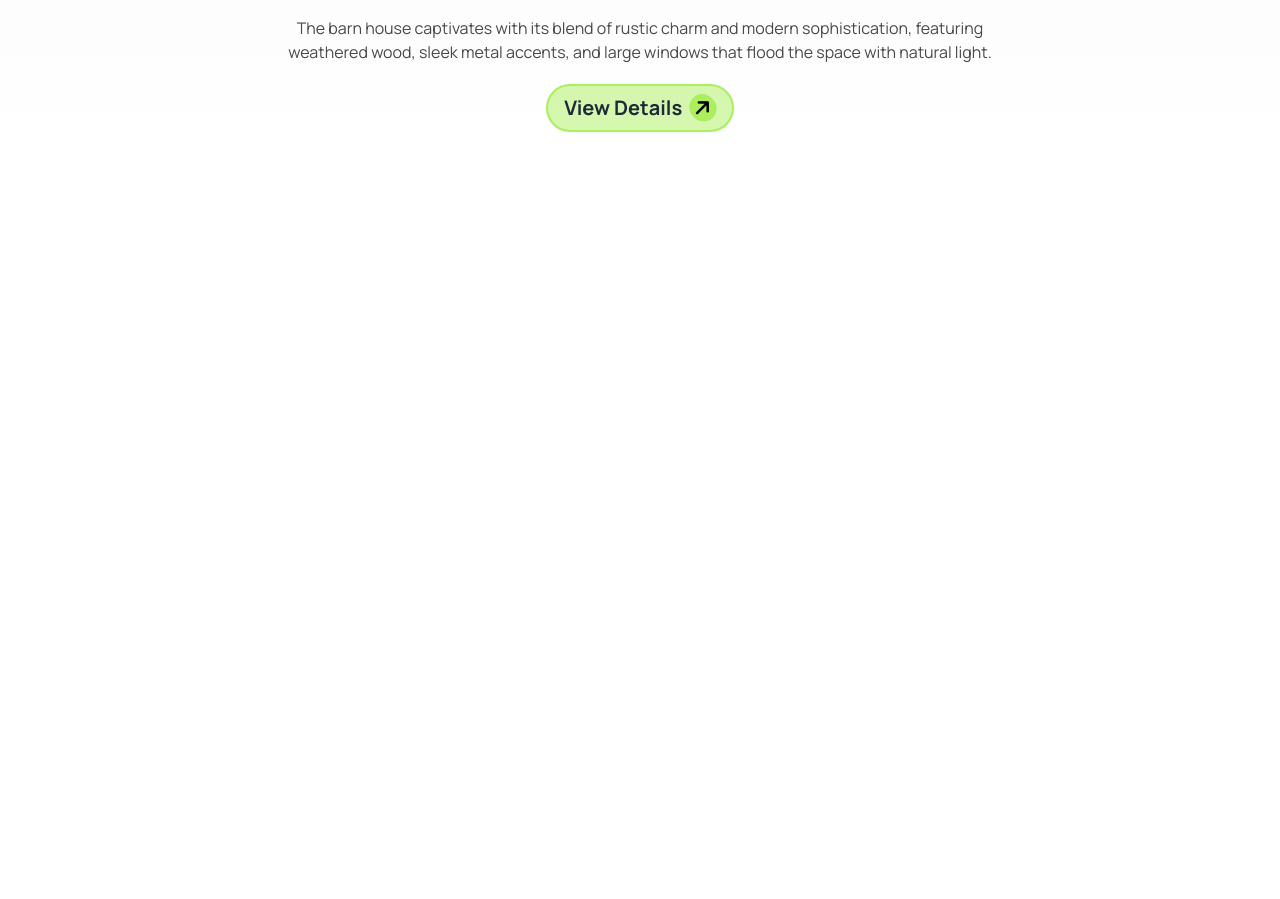
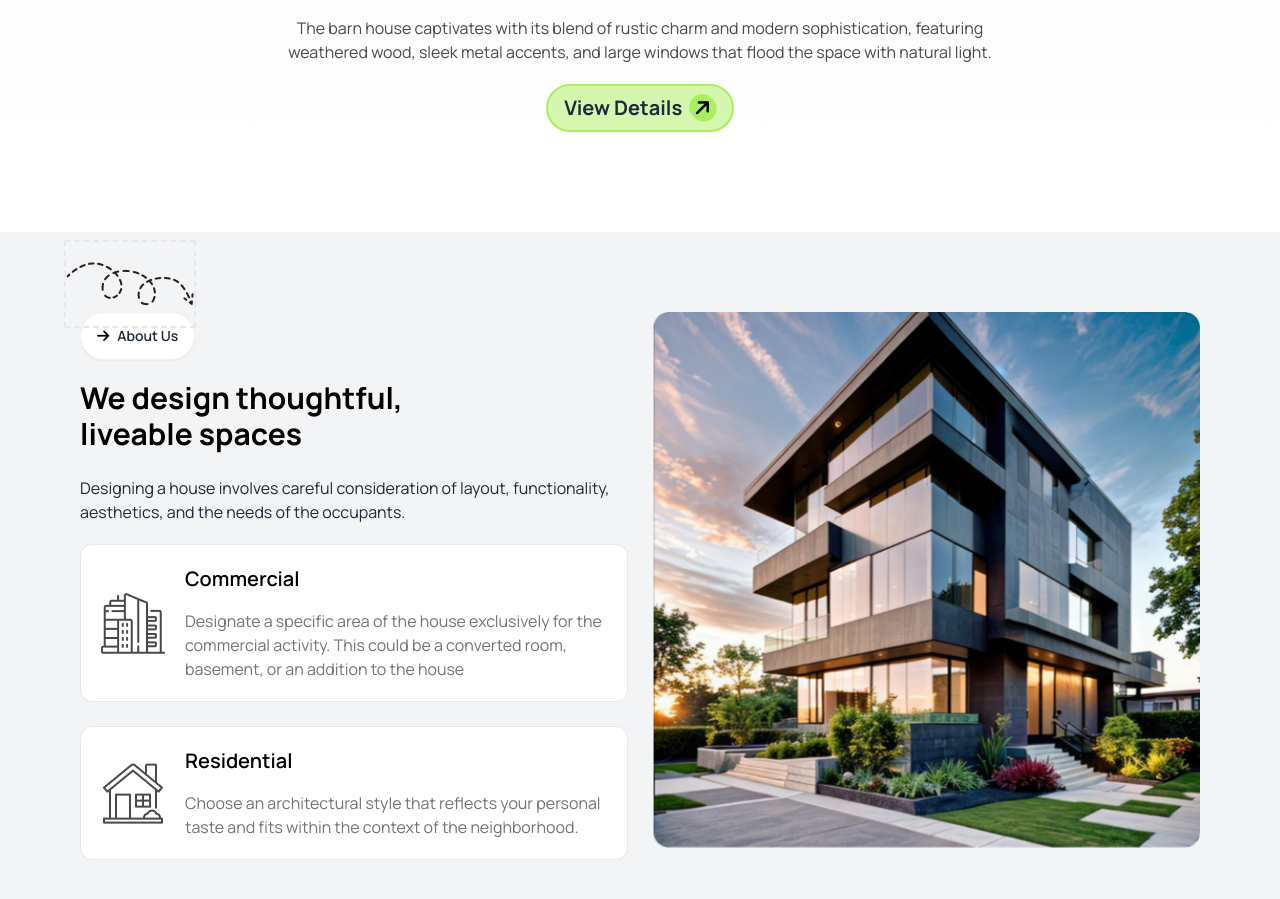
Before and after one commit to jannatulfardousmim/assignment-3, a plain HTML site: page index.html in a window 1280 px wide. Shown: the part 595-1494 px from the top of the page. Before the commit the page ends 800 px from the top, so only its background shows below. Drawn offline with nearby package versions, Linux system fonts and the light colour scheme.

Commit message:
add degine section

```diff
--- a/index.html
+++ b/index.html
@@ -36,7 +36,7 @@
 <body class="font-monrope">
     <!--header start-->
 <header  >
-    <div class=" bg-gradient-to-b from-gray-100 to-white">
+    <div class=" bg-gradient-to-b from-gray-100 to-white mb-20">
     <!--nav start-->
     <nav  class=" container mx-auto  p-4">
         <div class="navbar">
@@ -97,11 +97,51 @@
    </section>
 </div>
 </header>
+  <!--header end-->
 
-    <!--header end-->
     <!--main section start-->
-    <main>
+    <main class="bg-gray-100">
+        <!--design section-->
+        <section>
+            <div class="relative ">
+                <div class=" lg:flex absolute border-2 border-dashed py-5 top-2 left-16 hidden">
+                    <img src="assets/Vector.png">
+                </div>
+                <div class="grid lg:grid-cols-2   gap-6 p-6 lg:p-20 container mx-auto">
 
+                    <!--left side-->
+                    <div>
+                        <a class="btn  font-semi  rounded-full bg-white"><i class="fa-solid fa-arrow-right    rounded-full   text-black"></i>About Us </a>
+                        <h1 class="text-3xl font-bold text-black mt-5 mb-6">We design thoughtful,<br> liveable spaces</h1>
+                        <p class="mb-5">
+                            Designing a house involves careful consideration of layout, functionality, aesthetics, and the needs of the occupants.</p>
+                            <div class="flex mb-6 gap-5 border bg-white rounded-xl p-5">
+                                <img src="assets/commercial.png" class="object-contain" >
+                                <div>
+                                    <h4 class="font-semibold mb-4 text-xl text-black">Commercial</h4>
+                                    <p class="text-[#737373]"> Designate a specific area of the house exclusively for the commercial activity. This could be a converted room, basement, or an addition to the house</p>
+                                </div>
+                            </div>
+                            <div class="flex gap-5 border bg-white rounded-xl p-5">
+
+                                <img src="assets/residential.png" class="object-contain">
+
+                                <div>
+                                    <h4 class="font-semibold mb-4 text-xl text-black">Residential</h4>
+                                    <p class="text-[#737373]"> Choose an architectural style that reflects your personal taste and fits within the context of the neighborhood.</p>
+                                </div>
+                            </div>
+
+                        </div>
+
+
+                    <!--right side-->
+                    <div>
+                       <img src="assets/Rectangle.png"  class="" >
+                    </div>
+                </div>
+            </div>
+        </section>
     </main>
     <!--main section end-->
 
```
